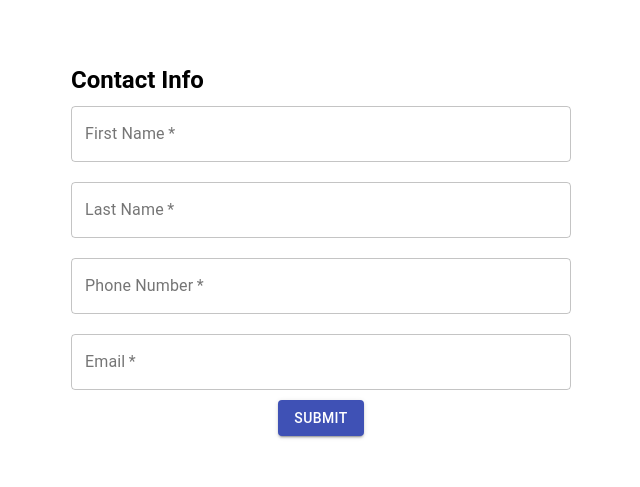
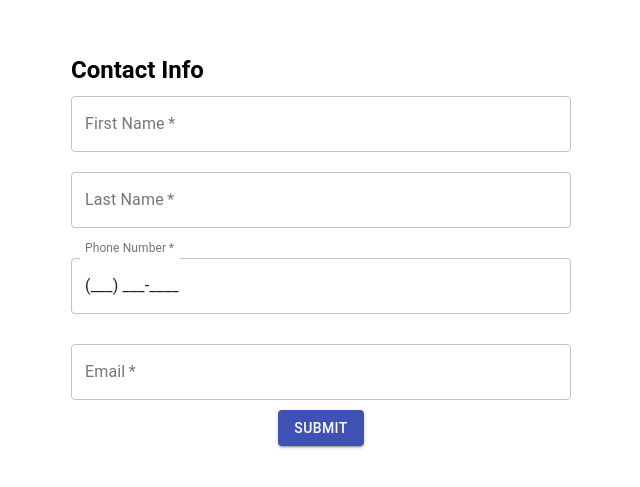
Before and after one commit to dcotter1208/contact-form, a React (Create React App) app: page / in a window 1280 px wide. Shown: the part 155-642 px from the top of the page, without its empty margins (319-959 px from the left). Built offline with nearby package versions, Linux system fonts and the light colour scheme.

Commit message:
installed new number formatter

```diff
--- a/package.json
+++ b/package.json
@@ -14,7 +14,7 @@
     "@types/react-dom": "^16.9.8",
     "react": "^17.0.1",
     "react-dom": "^17.0.1",
-    "react-phone-number-input": "^3.1.8",
+    "react-number-format": "^4.4.4",
     "react-scripts": "4.0.1",
     "typescript": "^4.0.3",
     "web-vitals": "^0.2.4"
--- a/src/form/PhoneInput.tsx
+++ b/src/form/PhoneInput.tsx
@@ -1,6 +1,5 @@
 import React from "react";
-import "react-phone-number-input/style.css";
-import PhoneInput from "react-phone-number-input";
+import NumberFormat from "react-number-format";
 import { TextField } from "@material-ui/core";
 
 type PhoneFieldProps = {
@@ -9,14 +8,18 @@ type PhoneFieldProps = {
   className?: string;
 };
 
-function Phone(): JSX.Element {
+function Phone(props: any) {
   return (
-    <PhoneInput
-      placeholder=''
-      value={""}
-      onChange={() => {
-        console.log("phone input onChange");
+    <NumberFormat
+      {...props}
+      onValueChange={(values) => {
+        console.log("values: ", values);
       }}
+      isNumericString
+      format='(###) ###-####'
+      allowEmptyFormatting
+      mask='_'
+      type='tel'
     />
   );
 }
@@ -31,10 +34,12 @@ function PhoneField(props: PhoneFieldProps) {
       label={label ? label : "Phone Number"}
       variant='outlined'
       required
+      InputLabelProps={{
+        shrink: true,
+      }}
       InputProps={{
-        inputProps: {
-          component: <Phone />,
-        },
+        className: className,
+        inputComponent: Phone,
       }}
     ></TextField>
   );
```
Also changed, not shown: 1 other file (tests, documents, lock files or other folders).
